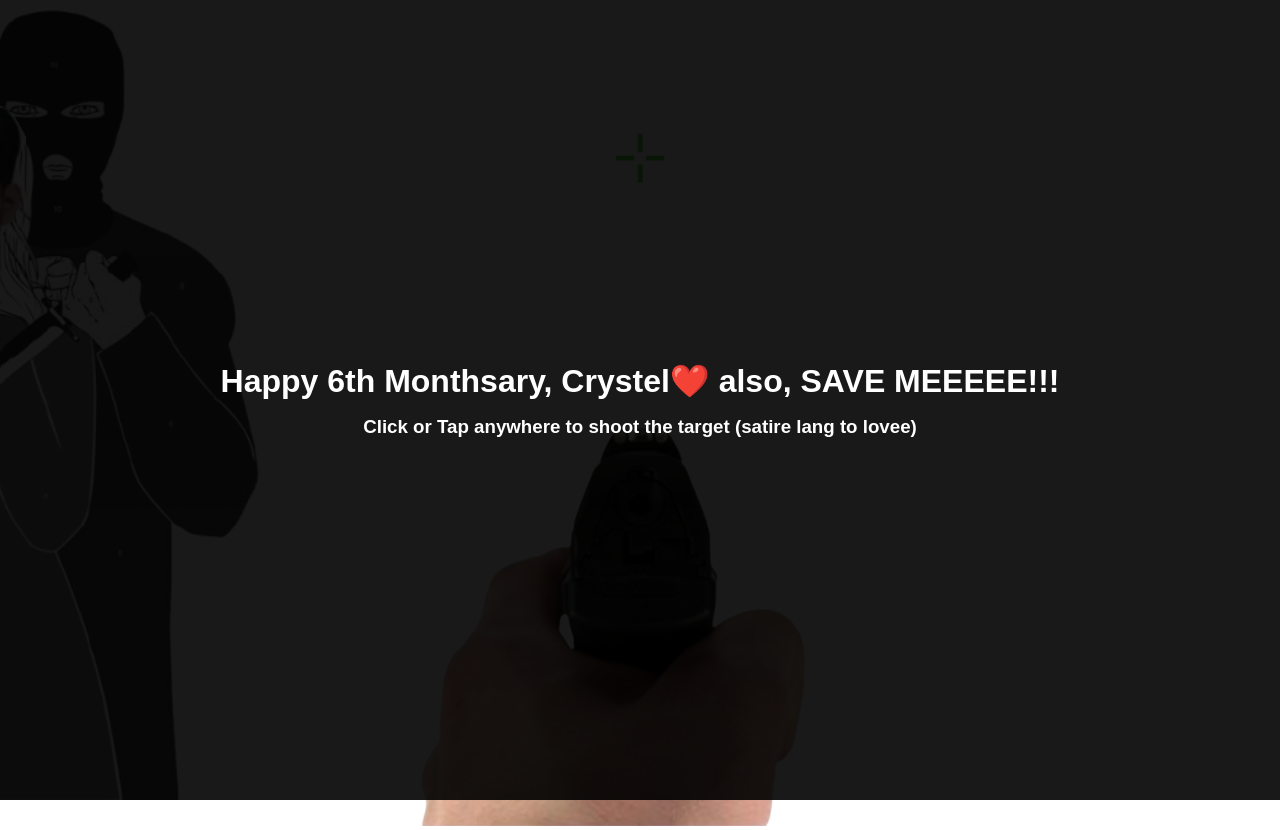
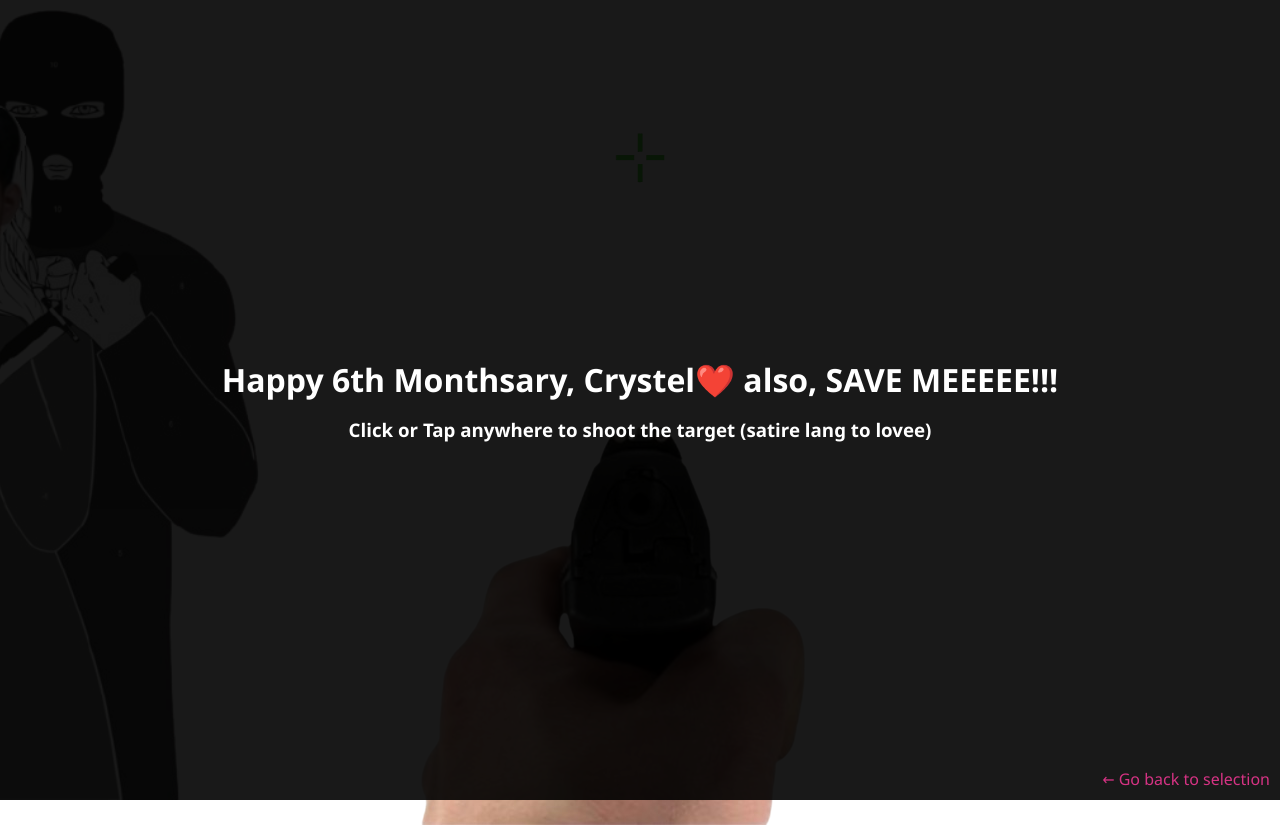
Before and after one commit to yuan-miranda/crystel, a plain HTML site: page public/6th_Monthsary/index.html in a window 1280 px wide. Drawn offline with Linux system fonts and the light colour scheme.

Commit message:
Refactor footer styling and update font-family for consistency; add footer element for navigation

```diff
--- a/public/6th_Monthsary/index.html
+++ b/public/6th_Monthsary/index.html
@@ -13,13 +13,14 @@
 
             -webkit-tap-highlight-color: transparent;
             -webkit-touch-callout: none;
-            user-select: none;
         }
 
         body {
             width: 100vw;
             height: 100vh;
             overflow: hidden;
+            user-select: none;
+            font-family: 'Segoe UI', Tahoma, Geneva, Verdana, sans-serif;
         }
 
         #initialOverlay {
@@ -32,7 +33,6 @@
             justify-content: center;
             align-items: center;
             text-align: center;
-            font-family: Arial, Helvetica, sans-serif;
             z-index: 1;
             padding: 0 10%;
             cursor: pointer;
@@ -100,8 +100,26 @@
             text-align: center;
             color: white;
             text-shadow: 2px 2px 4px rgba(0, 0, 0, 0.7);
-            font-family: Arial, Helvetica, sans-serif;
             z-index: 1;
+        }
+
+        footer {
+            position: absolute;
+            bottom: 10px;
+            right: 10px;
+            text-align: center;
+            z-index: 1;
+        }
+
+        footer a {
+            color: #d63384;
+            text-decoration: none;
+            transition: color 0.3s ease;
+        }
+
+        footer a:hover {
+            color: #e754a3;
+            text-decoration: underline;
         }
 
         /* 50rem width */
@@ -140,6 +158,10 @@
 
     <div class="caption-box"></div>
 
+    <footer>
+        <a href="../index.html">← Go back to selection</a>
+    </footer>
+
     <script src="main.js"></script>
 </body>
 
```
